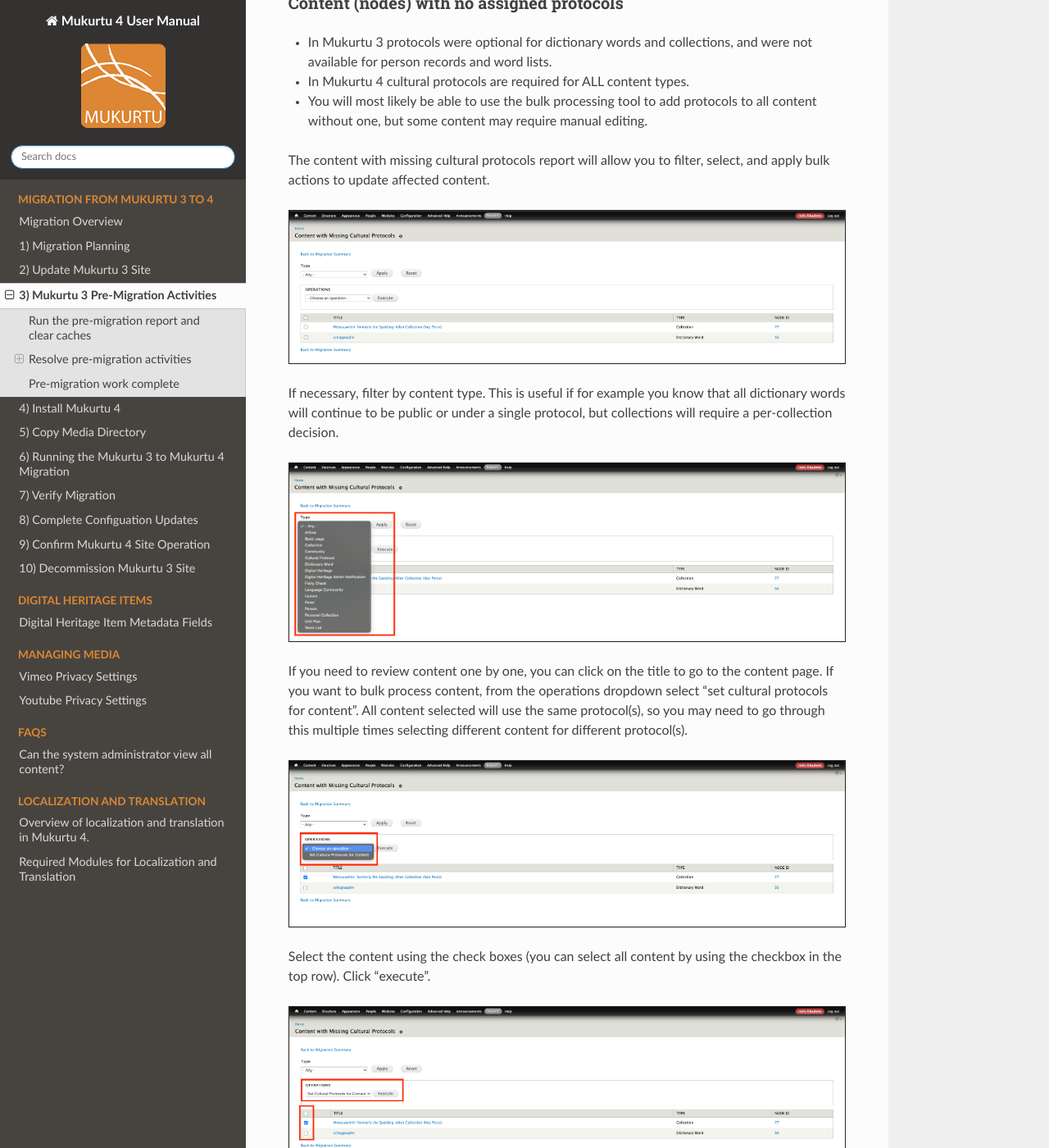
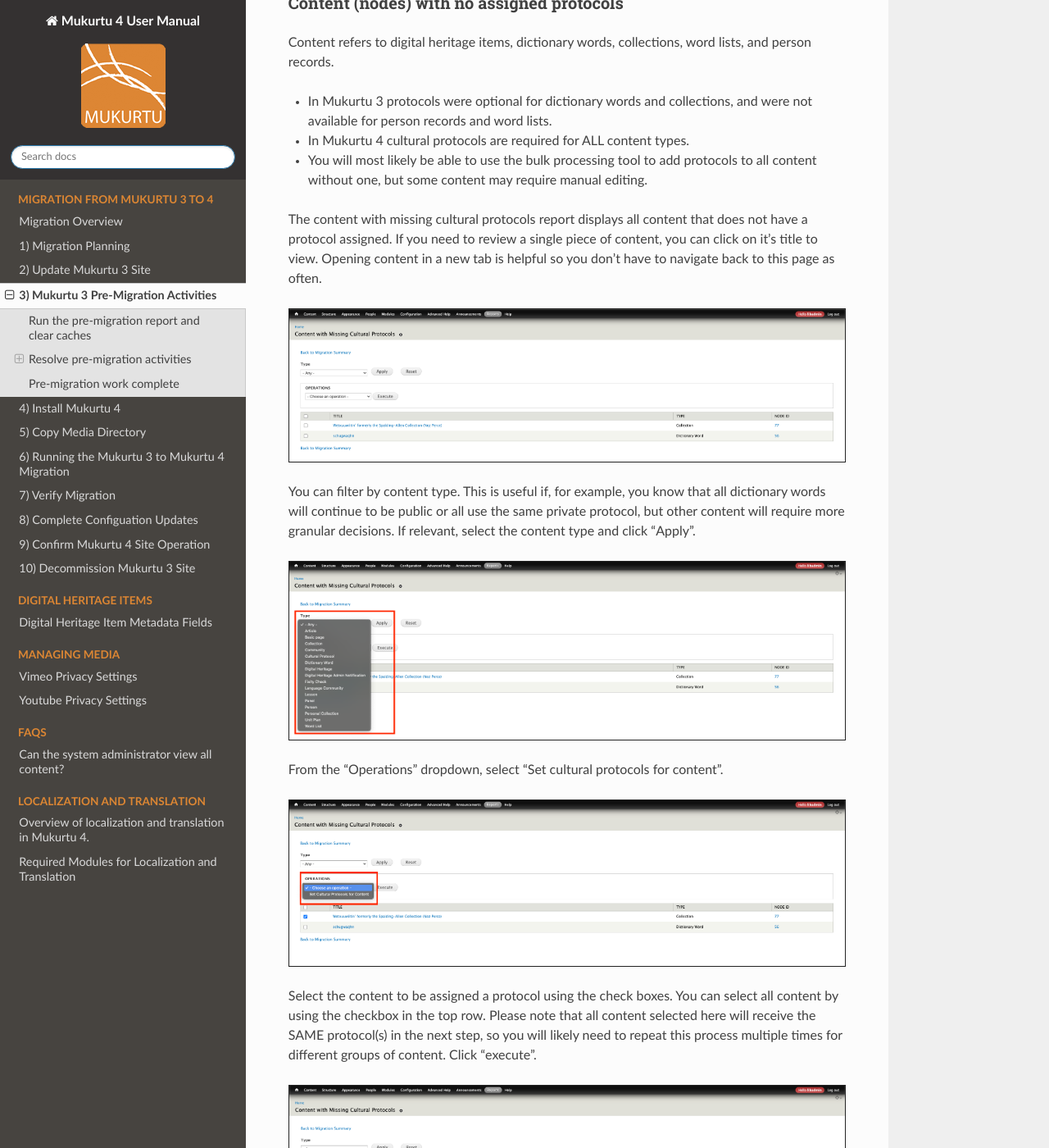
Before and after one commit to MukurtuCMS/mukurtudocs, a Sphinx documentation site: the page built from docs/source/migration/03Pre-Migration.md, in a window 1280 px wide and 1400 px high, scrolled down 2634 px. Shown: the whole window at 82% size. Built offline with Sphinx 7.4.7 and the Read the Docs theme 3.1.0, drawn with Linux system fonts in a browser that asks for light colours; some of the changed text lies outside the part shown.

Commit message:
Update 03Pre-Migration.md

```diff
--- a/docs/source/migration/03Pre-Migration.md
+++ b/docs/source/migration/03Pre-Migration.md
@@ -44,48 +44,56 @@
 
 You should resolve the activities in the order displayed to avoid going through some steps multiple times. For example, a piece of content needs to have an assigned protocol before media used in that content can copy that protocol.
 
-Click the "Details" link in the "Status" column to view the report for each category.
+In the "Status" column, click the "Details" link to view the report for each category.
 
 ![pre-migration01](../embeds/pre-migration-details.png)
 
 ### Content (nodes) with no assigned protocols
 
+Content refers to digital heritage items, dictionary words, collections, word lists, and person records.
+
 - In Mukurtu 3 protocols were optional for dictionary words and collections, and were not available for person records and word lists.
 - In Mukurtu 4 cultural protocols are required for ALL content types.
 - You will most likely be able to use the bulk processing tool to add protocols to all content without one, but some content may require manual editing.
 
-The content with missing cultural protocols report will allow you to filter, select, and apply bulk actions to update affected content.
+The content with missing cultural protocols report displays all content that does not have a protocol assigned.
+If you need to review a single piece of content, you can click on it's title to view. Opening content in a new tab is helpful so you don't have to navigate back to this page as often.
 
 ![pre-migration-content-01](../embeds/pre-migration-content-01.png)
 
-If necessary, filter by content type. This is useful if for example you know that all dictionary words will continue to be public or under a single protocol, but collections will require a per-collection decision.
+You can filter by content type. This is useful if, for example, you know that all dictionary words will continue to be public or all use the same private protocol, but other content will require more granular decisions. If relevant, select the content type and click "Apply".
 
 ![pre-migration-content-02](../embeds/pre-migration-content-02.png)
 
-If you need to review content one by one, you can click on the title to go to the content page.
-If you want to bulk process content, from the operations dropdown select "set cultural protocols for content". All content selected will use the same protocol(s), so you may need to go through this multiple times selecting different content for different protocol(s).
+From the "Operations" dropdown, select "Set cultural protocols for content".
 
 ![pre-migration-content-03](../embeds/pre-migration-content-03.png)
 
-Select the content using the check boxes (you can select all content by using the checkbox in the top row).
+Select the content to be assigned a protocol using the check boxes. You can select all content by using the checkbox in the top row.
+Please note that all content selected here will receive the SAME protocol(s) in the next step, so you will likely need to repeat this process multiple times for different groups of content.
 Click "execute".
 
 ![pre-migration-content-04](../embeds/pre-migration-content-04.png)
 
-Select the appropriate item sharing setting. If using one protocol, select "ALL" (the default setting when creating content).
+Select the appropriate item sharing setting - ANY or ALL.
+If the content will use only one protocol, either setting will work, but the default setting when creating new content on the site is ALL, in case you want to align with that.
+If the content will use more than one protocol, choosing the correct setting is very important:
+- ANY means that  a user enrolled in ANY of the selected protocols can access the content. This is a more permissive setting.
+- ALL means that a user must be enrolled in ALL of the selected protocols to access the content. This is a more restrictive setting.
 
 ![pre-migration-content-05](../embeds/pre-migration-content-05.png)
 
 Use the checkboxes to select the appropriate protocol(s).
+If there is a protocol you want to use and it is not listed here, ensure that the active user account is a protocol steward for the protocol in question.
 Click "next".
 
 ![pre-migration-content-06](../embeds/pre-migration-content-06.png)
 
-If the list looks correct, click "confirm".
+A confirmation list will be displayed. If the list looks correct, click "confirm".
 
 ![pre-migration-content-07](../embeds/pre-migration-content-07.png)
 
-A confirmation message will be displayed.
+Finally a confirmation message will be displayed. You can then return to the pre-migration report summary to repeat the above steps for other content if needed, or move on to additional steps.
 
 ![pre-migration-content-08](../embeds/pre-migration-content-08.png)
 
```
